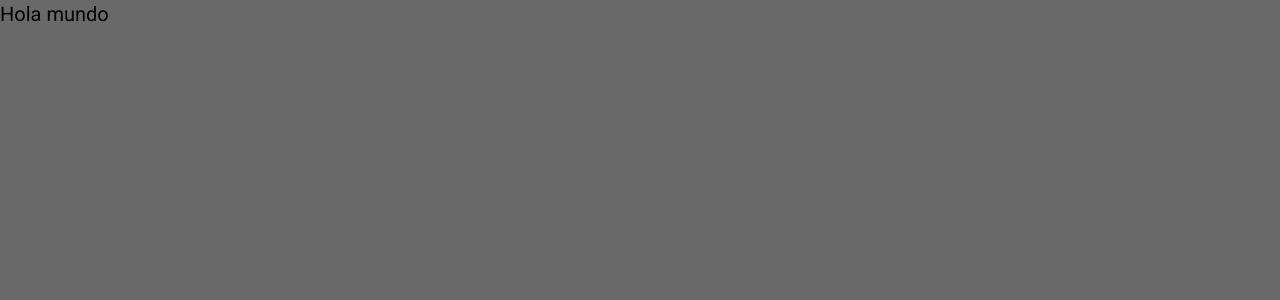
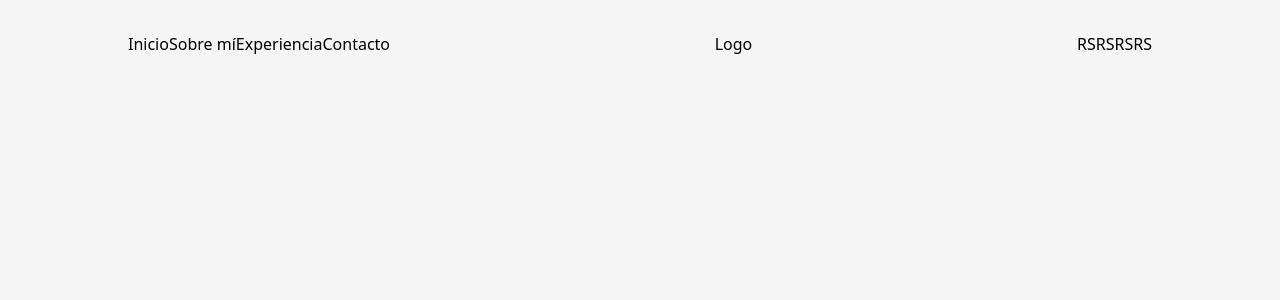
Before and after one commit to AgusAstuDev/agus_dev_portfolio, a Next.js app: page / in a window 1280 px wide. Shown: the top 300 px of the page. Built offline with nearby package versions, Linux system fonts and the light colour scheme.

Commit message:
Header has been created, framer motion installed

```diff
--- a/package.json
+++ b/package.json
@@ -9,6 +9,7 @@
     "lint": "next lint"
   },
   "dependencies": {
+    "framer-motion": "^11.0.3",
     "gsap": "^3.12.5",
     "next": "14.0.4",
     "react": "^18",
--- a/src/components/layout/Header.tsx
+++ b/src/components/layout/Header.tsx
@@ -1,6 +1,7 @@
 // React-Next:
 import React from "react";
 import { useContext } from "react";
+import Link from "next/link";
 // Context:
 import { langContext } from "@/context/langContext";
 // Texts:
@@ -8,6 +9,22 @@ import { TEXTS_HOME } from "@/languages/texts_home";
 
 export default function Header() {
   const { locale } = useContext(langContext);
-  const { title } = TEXTS_HOME[locale];
-  return <div className="font-roboto text-xl">{title}</div>;
+  const { home, about, experience, contact } = TEXTS_HOME[locale];
+  return (
+    <header className="w-full px-32 py-8 font-medium flex justify-between">
+      <nav>
+        <Link href={"/"}>{home}</Link>
+        <Link href={"/about"}>{about}</Link>
+        <Link href={"/experience"}>{experience}</Link>
+        <Link href={"/contact"}>{contact}</Link>
+      </nav>
+      <h2>Logo</h2>
+      <nav>
+        <Link href={"/"}>RS</Link>
+        <Link href={"/"}>RS</Link>
+        <Link href={"/"}>RS</Link>
+        <Link href={"/"}>RS</Link>
+      </nav>
+    </header>
+  );
 }
--- a/src/languages/texts_home.ts
+++ b/src/languages/texts_home.ts
@@ -1,8 +1,14 @@
 export const TEXTS_HOME = {
   es: {
-    title: "Hola mundo",
+    home: "Inicio",
+    about: "Sobre mí",
+    experience: "Experiencia",
+    contact: "Contacto",
   },
   en: {
-    title: "Hello world",
+    home: "Home",
+    about: "About",
+    experience: "Experience",
+    contact: "Contact",
   },
 };
--- a/src/pages/_app.tsx
+++ b/src/pages/_app.tsx
@@ -5,21 +5,19 @@ import { LangProvider } from "@/context/langContext";
 // Styles:
 import "@/styles/globals.css";
 // Fonts:
-import { Roboto } from "next/font/google";
+import { Montserrat } from "next/font/google";
 
-const roboto = Roboto({
-  weight: ["400"],
+const montserrat = Montserrat({
   subsets: ["latin"],
-  variable: "--roboto",
-  display: "swap",
+  variable: "--font-montserrat",
 });
 
 export default function App({ Component, pageProps }: AppProps) {
   return (
-    <div className={`${roboto.variable}`}>
+    <main className={`${montserrat.variable} font-montserrat`}>
       <LangProvider locale={pageProps.locale} locales={pageProps.locales}>
         <Component {...pageProps} />
       </LangProvider>
-    </div>
+    </main>
   );
 }
--- a/src/pages/index.tsx
+++ b/src/pages/index.tsx
@@ -6,7 +6,7 @@ export { getStaticProps } from "@/tools/getStaticProps";
 
 export default function Home() {
   return (
-    <PageLayout title="Title page">
+    <PageLayout>
       <Header />
     </PageLayout>
   );
--- a/src/styles/globals.css
+++ b/src/styles/globals.css
@@ -10,7 +10,7 @@
   padding: 0;
   margin: 0;
   -webkit-tap-highlight-color: transparent;
-  background-color: dimgray;
+  background-color: #f5f5f5;
 }
 html,
 body {
--- a/tailwind.config.ts
+++ b/tailwind.config.ts
@@ -9,7 +9,13 @@ const config: Config = {
   theme: {
     extend: {
       fontFamily: {
-        roboto: ["var(--roboto)"],
+        roboto: ["var(--font-montserrat)"],
+      },
+      colors: {
+        dark: "#1b1b1b",
+        light: "#f5f5f5",
+        primary: "#B63E96",
+        primaryDark: "#58E6D9",
       },
     },
   },
```
Also changed, not shown: 1 other file (tests, documents, lock files or other folders).
